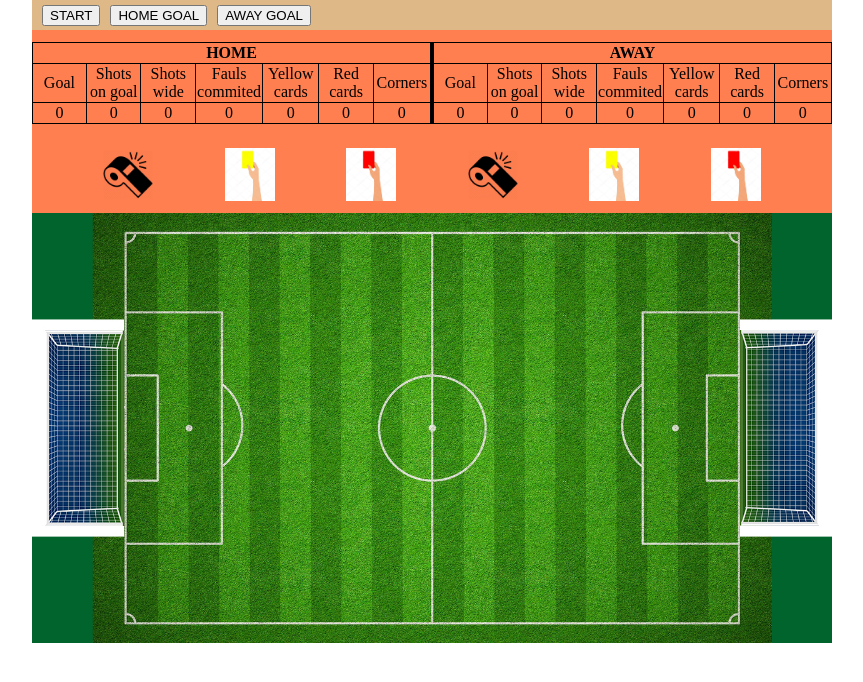
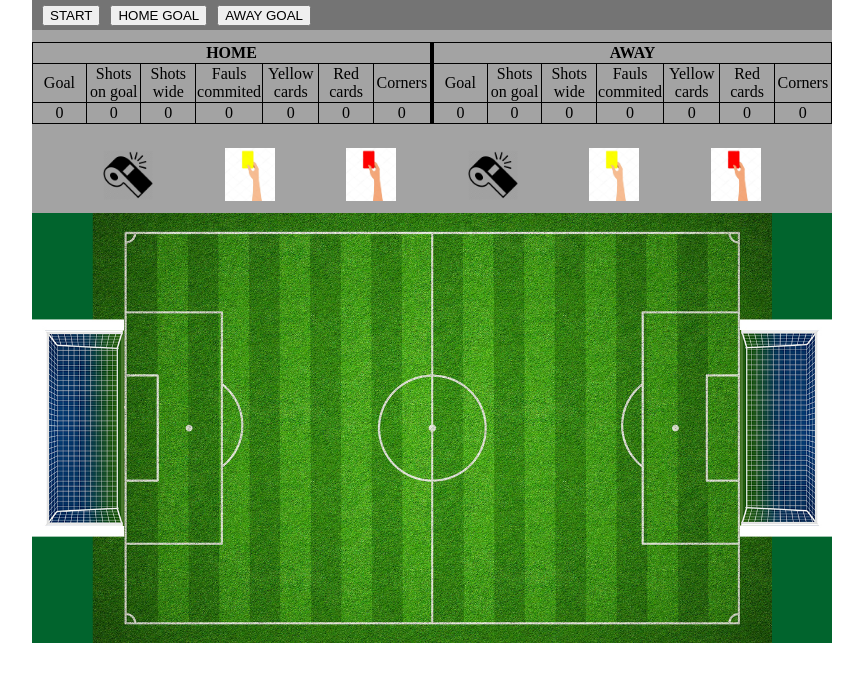
Before and after one commit to MrNagyZ/mrnagyz.github.io, a plain HTML site: page PI_Rate/index.html in a window 1280 px wide. Shown: the whole page, without its empty margins (208-1071 px from the left). Drawn offline with nearby package versions, Linux system fonts and the light colour scheme.

Commit message:
update_2

```diff
--- a/PI_Rate/style.css
+++ b/PI_Rate/style.css
@@ -6,7 +6,7 @@ body{
 .gombok{
     width: 100%;
     height: 30px;
-    background-color: burlywood;
+    background-color: rgb(116, 116, 116);
     display: flex;
     align-items: center;
 }
@@ -16,7 +16,7 @@ input{
 .stat{
     width: 100%;
     height: 183px;
-    background-color: coral;
+    background-color: rgb(163, 163, 163);
     display: flex;
     align-items: center;
     justify-content: space-evenly;
```
